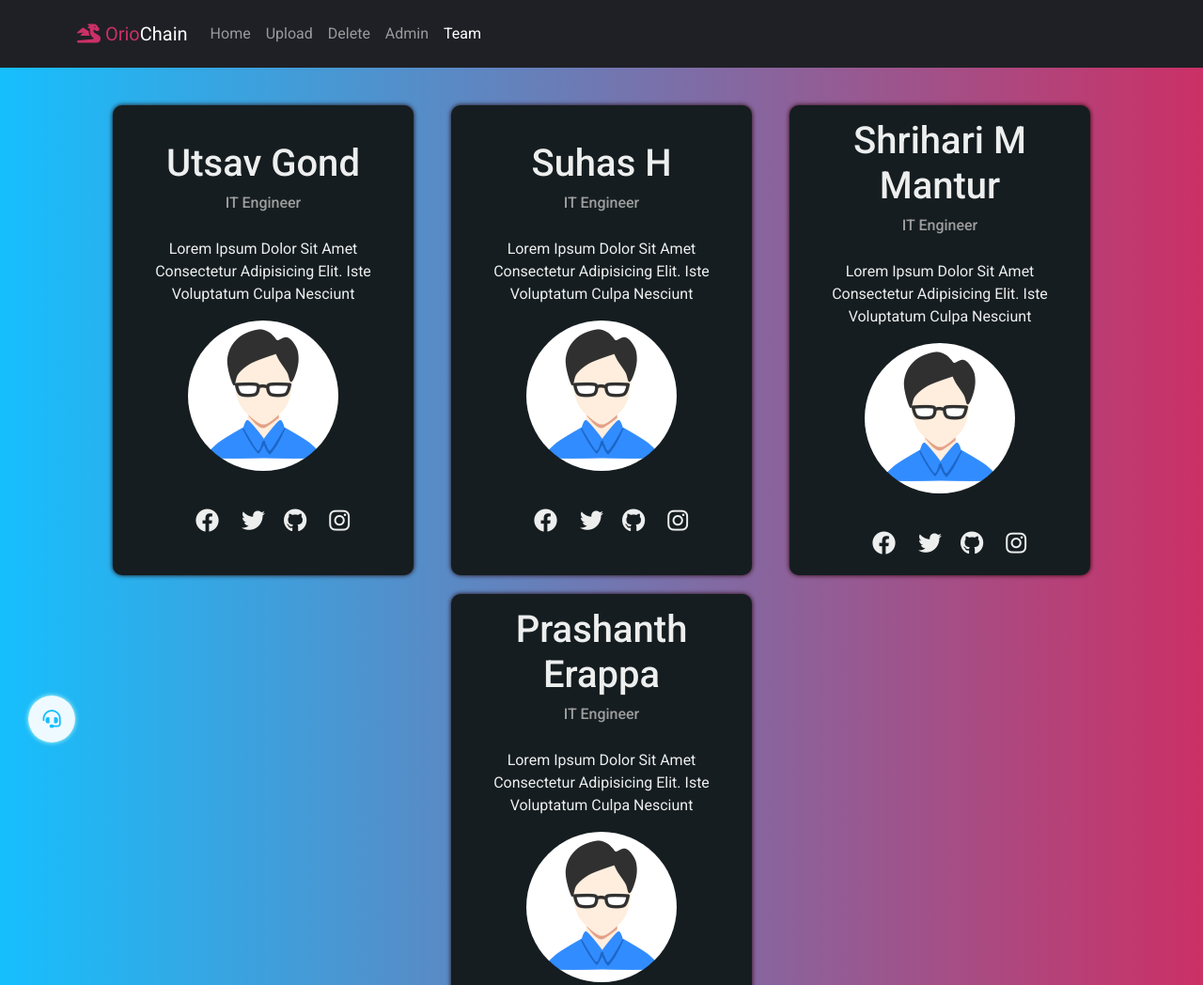
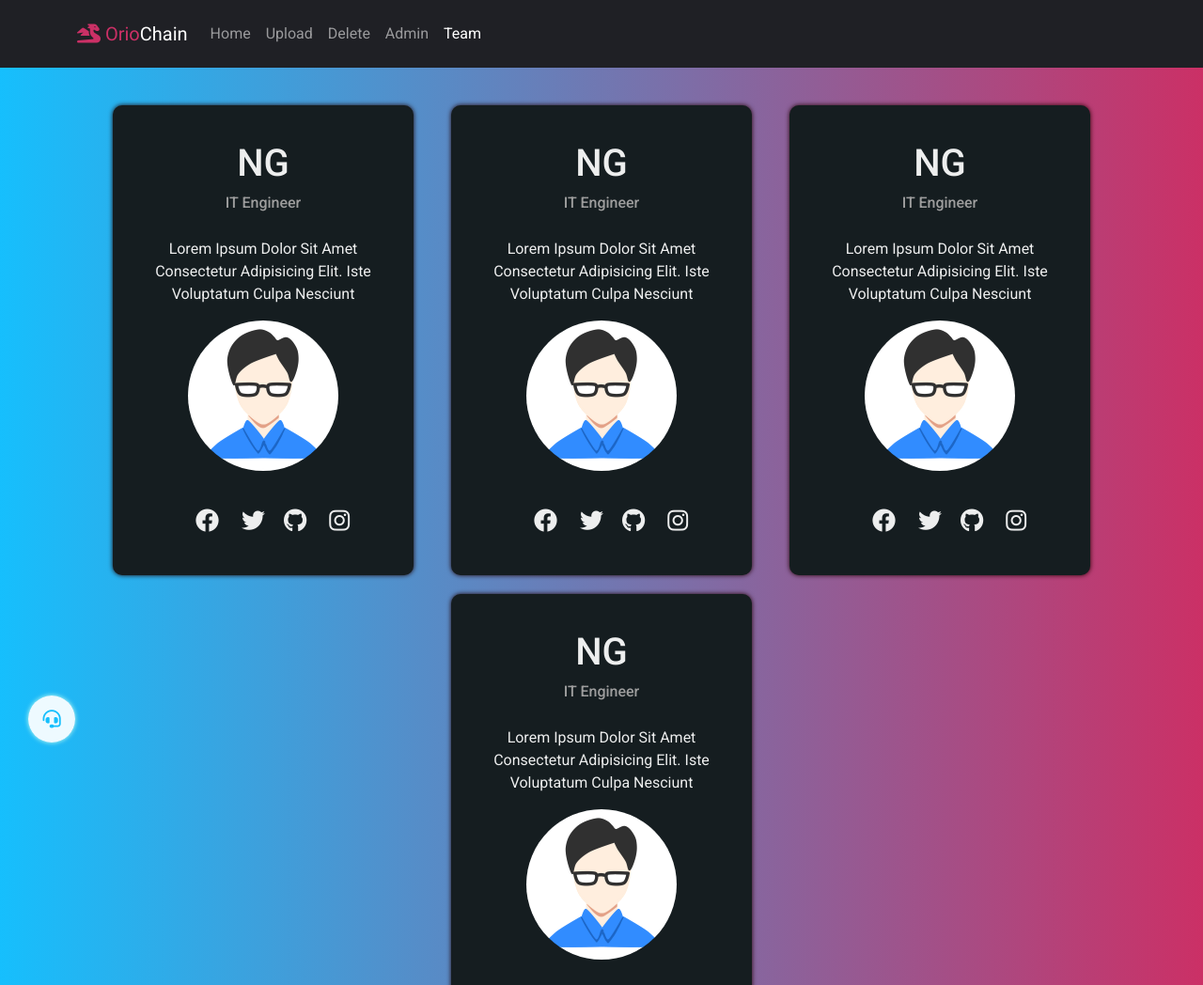
Before and after one commit to nishchal-gond/OREOCHAIN, a website: page about.html in a window 1280 px wide. Shown: the top 1048 px of the page at 94% size. Drawn offline with nearby package versions, Linux system fonts and the light colour scheme; a web font is replaced by a local one.

```diff
--- a/about.html
+++ b/about.html
@@ -77,7 +77,7 @@
     <div class="container">
       <div class="men d-flex justify-content-center">
         <div   data-aos="zoom-in" class="people">
-          <h1>Utsav Gond</h1>
+          <h1>NG</h1>
           <h6>IT Engineer</h6>
           <p class="about-me-text">
             Lorem ipsum dolor sit amet consectetur adipisicing elit.
@@ -94,7 +94,7 @@
           </div>
         </div>
         <div   data-aos="zoom-in" class="people">
-          <h1>Suhas H</h1>
+          <h1>NG</h1>
           <h6>IT Engineer</h6>
           <p class="about-me-text">
             Lorem ipsum dolor sit amet consectetur adipisicing elit.
@@ -111,7 +111,7 @@
           </div>
         </div>
         <div   data-aos="zoom-in" class="people">
-          <h1>Shrihari M Mantur</h1>
+          <h1>NG</h1>
           <h6>IT Engineer</h6>
           <p class="about-me-text">
             Lorem ipsum dolor sit amet consectetur adipisicing elit. Iste voluptatum culpa nesciunt
@@ -127,7 +127,7 @@
           </div>
         </div>
         <div   data-aos="zoom-in" class="people">
-          <h1>Prashanth Erappa</h1>
+          <h1>NG</h1>
           <h6>IT Engineer</h6>
           <p class="about-me-text">
             Lorem ipsum dolor sit amet consectetur adipisicing elit.
```
Also changed, not shown: Readme.md.
